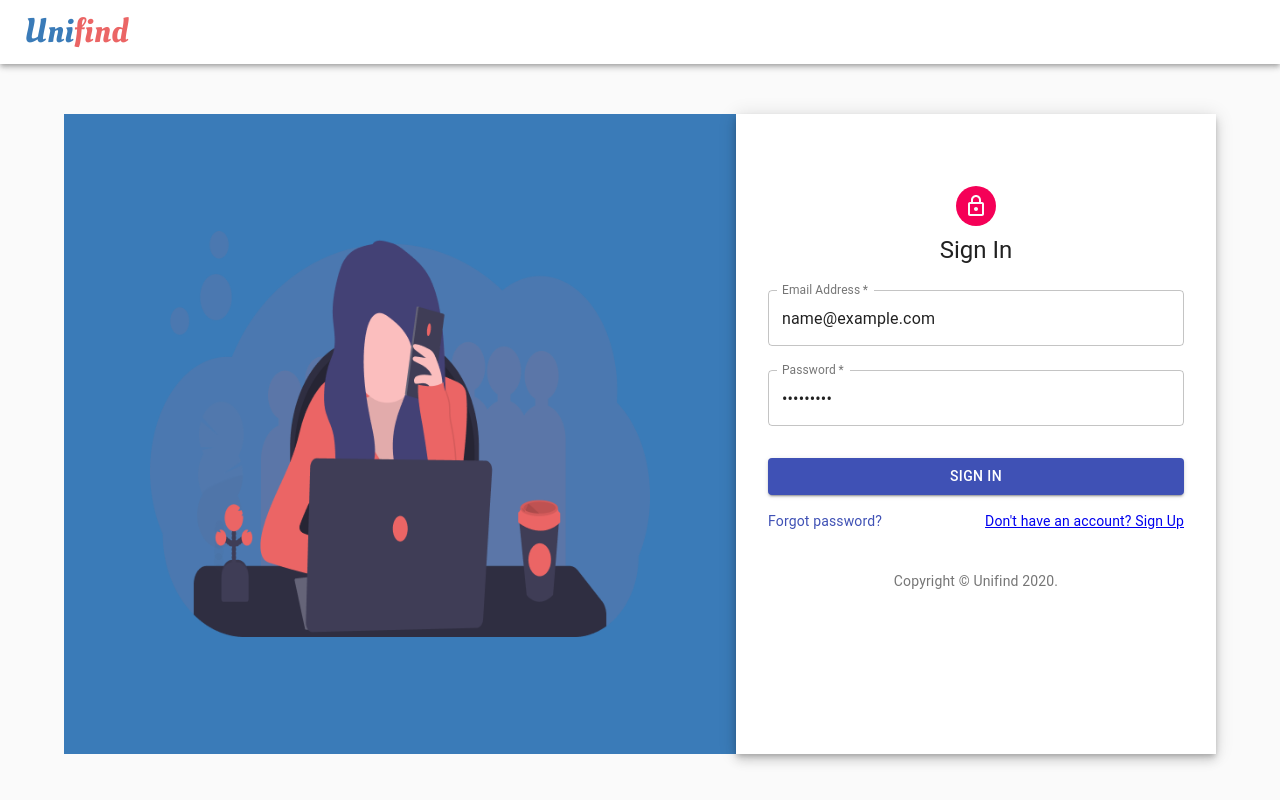
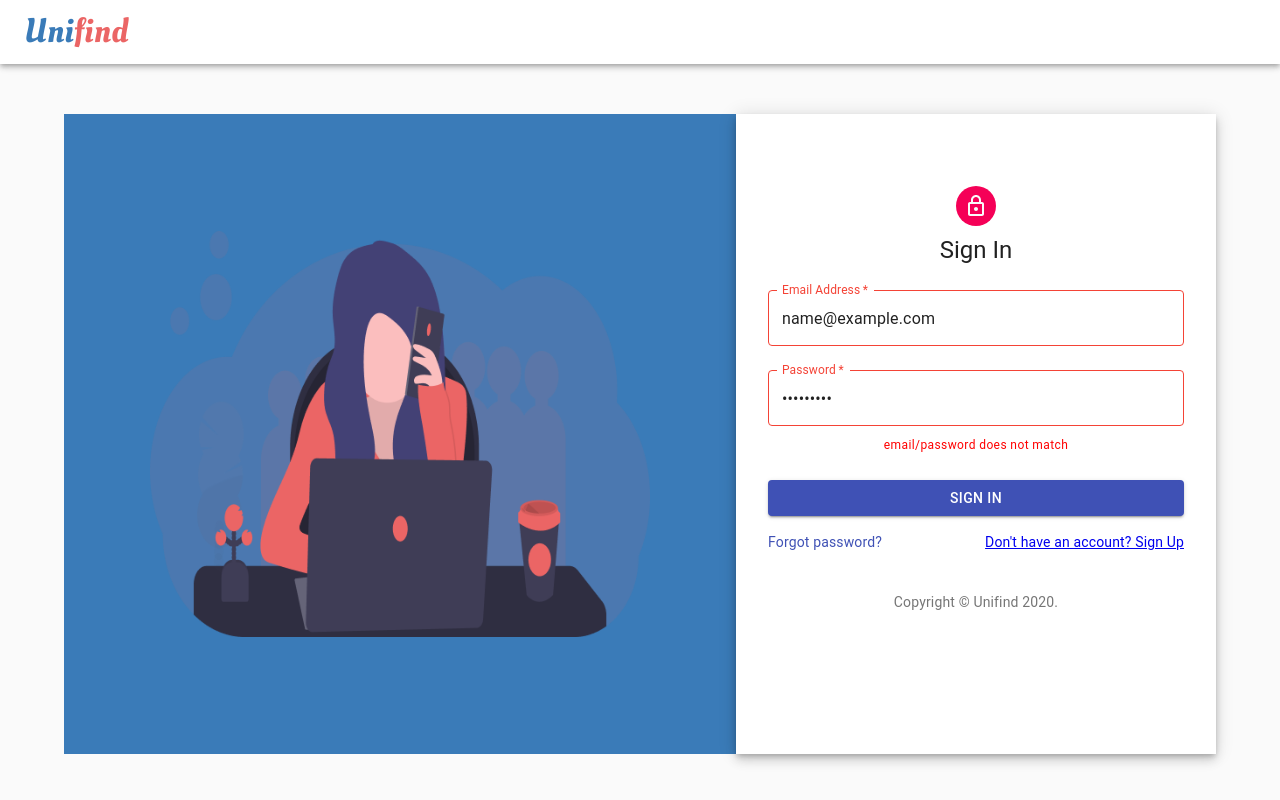
Before and after one commit to kiamco/unifind-application, a React (Create React App) app: page /login in a window 1280 px wide. Both pictures are taken after typing "name@example.com", "Sample123" into the empty fields and a click on the button "SIGN IN". Built offline with nearby package versions, Linux system fonts and the light colour scheme; no server answers.

Commit message:
added some input validation and error messages

```diff
--- /dev/null
+++ b/src/components/errorMsg.js
@@ -0,0 +1,25 @@
+import React from 'react';
+import {Typography, Box} from '@material-ui/core';
+import {makeStyles} from '@material-ui/core/styles';
+
+const useStyles = makeStyles({
+    root:{
+        textAlign:'center'
+    },
+    mesg:{
+        color:'red'
+    }
+})
+
+const ErrorMsg = ({message}) => {
+
+    const classes = useStyles();
+
+    return(
+        <Box className={classes.root}>
+            <Typography variant='caption' className={classes.mesg}>{message}</Typography>
+        </Box>
+    )
+};
+
+export default ErrorMsg;
--- a/src/components/loginForm.js
+++ b/src/components/loginForm.js
@@ -15,6 +15,7 @@ import { makeStyles } from '@material-ui/core/styles';
 import primarySignInImg from '../assets/img/login.png'
 import {NavLink} from 'react-router-dom';
 import {mainBlue} from './themes/color';
+import ErrorMessage from './errorMsg';
 import Axios from 'axios';
 
 function Copyright() {
@@ -79,11 +80,11 @@ const SignInForm = (props) => {
 
   const classes = useStyles();
 
-  console.log(props)
   const [input, setInput] = useState({
       email:'',
       password:''
   });
+  const [isLoginErr, setIsLoginErr] = useState(null);
 
   const onChangeHandler = (e) => {
     setInput({...input, [e.target.name]:e.target.value});
@@ -94,16 +95,19 @@ const SignInForm = (props) => {
 
     const headers = {
         'Content-Type': 'application/json',
+        'Access-Control-Allow-Origin':'*'
     };
 
-    Axios.post('http://localhost:3000/login', input, headers)
+    Axios.post('https://unifind-server.herokuapp.com/login', input, headers)
     .then(res => {
         localStorage.setItem('token',res.data.jwt);
-        localStorage.setItem('username',res.data.username)
+        localStorage.setItem('username',res.data.username);
         props.history.push(`/dashboard/${res.data.username}`);
+        setIsLoginErr(false);
     })
     .catch(e => {
-        console.log(e)
+        console.log(e);
+        setIsLoginErr(true);
     });
 
   };
@@ -121,8 +125,10 @@ const SignInForm = (props) => {
           <Typography component="h1" variant="h5">
             Sign In
           </Typography>
+
           <form className={classes.form} onSubmit={submitForm} noValidate>
             <TextField
+              error={isLoginErr}
               variant="outlined"
               margin="normal"
               required
@@ -135,6 +141,7 @@ const SignInForm = (props) => {
               onChange={(e) => onChangeHandler(e)}
             />
             <TextField
+              error={isLoginErr}
               variant="outlined"
               margin="normal"
               required
@@ -147,7 +154,11 @@ const SignInForm = (props) => {
               onChange={(e) => onChangeHandler(e)}
 
             />
+          {
+            //if login does not find any user show err mesg
+            isLoginErr ? <ErrorMessage message="email/password does not match" /> : ""
 
+          }
             <Button
               type="submit"
               fullWidth
--- a/src/components/signupForm.js
+++ b/src/components/signupForm.js
@@ -1,4 +1,4 @@
-import React, {useState} from 'react';
+import React, { useState } from 'react';
 import Avatar from '@material-ui/core/Avatar';
 import Button from '@material-ui/core/Button';
 import CssBaseline from '@material-ui/core/CssBaseline';
@@ -13,7 +13,8 @@ import LockOutlinedIcon from '@material-ui/icons/LockOutlined';
 import Typography from '@material-ui/core/Typography';
 import { makeStyles } from '@material-ui/core/styles';
 import primaryImg from '../assets/img/signup.png';
-import {mainBlue} from './themes/color';
+import { mainBlue } from './themes/color';
+import ErrorMessage from './errorMsg';
 import Axios from 'axios';
 
 function Copyright() {
@@ -33,7 +34,7 @@ const useStyles = makeStyles((theme) => ({
 
   root: {
     height: '80vh',
-    width:'90%',
+    width: '90%',
 
   },
   image: {
@@ -42,7 +43,7 @@ const useStyles = makeStyles((theme) => ({
     backgroundColor: mainBlue,
     backgroundSize: 'cover',
     backgroundPosition: 'center',
-    backgroundSize:'500px'
+    backgroundSize: '500px'
   },
   paper: {
     margin: theme.spacing(8, 4),
@@ -57,19 +58,19 @@ const useStyles = makeStyles((theme) => ({
   form: {
     width: '100%', // Fix IE 11 issue.
     marginTop: theme.spacing(1),
-    display:'flex',
-    flexFlow:'column wrap'
+    display: 'flex',
+    flexFlow: 'column wrap'
   },
   submit: {
     margin: theme.spacing(3, 0, 2),
   },
-  forgotPass:{
-      textAlign:'left'
+  forgotPass: {
+    textAlign: 'left'
   },
-  formContainer:{
-      display:'flex',
-      justifyContent:'center',
-      marginTop:'50px'
+  formContainer: {
+    display: 'flex',
+    justifyContent: 'center',
+    marginTop: '50px'
   }
 
 }));
@@ -79,34 +80,59 @@ const CreateAccountForm = (props) => {
   const classes = useStyles();
 
   const [inputs, setInputs] = useState({
-    email:'',
-    name:'',
-    password:'',
-    verifyPassword:''
+    email: '',
+    name: '',
+    password: '',
+    verifyPassword: ''
+  });
+  const [signUpErr, setSignUpErr] = useState({
+    passwordMatch: false,
+    emailExists: false,
+    emailValid: false
   });
 
   const onChangeHandler = (e) => {
     e.preventDefault();
-    setInputs({...inputs,[e.target.name]:e.target.value});
-    console.log(inputs);
+    setInputs({ ...inputs, [e.target.name]: e.target.value });
+  };
+
+  const createPost = (inputs, headers) => {
+    return Axios.post('http://localhost:3000/register', inputs, headers)
+      .then(res => {
+        return res.data
+        // // TODO: redirect dashboard
+        // props.history.push(`/dashboard/${inputs.name}`);
+      })
+      .catch(err => {
+        console.error(err);
+      });
+  };
+
+  const emailIsValid = (email) => {
+    return /^[^\s@]+@[^\s@]+\.[^\s@]+$/.test(email)
   };
 
   const onSubmitHanlder = (e) => {
     e.preventDefault();
     const headers = {
-      'Content-Type': 'application/json'
+      'Content-Type': 'application/json',
+      'Access-Control-Allow-Origin': '*'
     };
 
-    Axios.post('http://localhost:3000/register',inputs, headers)
+    //check if email is valid and password match
+    if(emailIsValid(inputs.email)){
+      createPost(inputs, headers)
       .then(res => {
-      console.log(res);
-      // TODO: redirect dashboard
-      props.history.push(`/dashboard/${inputs.name}`)
+        if(res.message === "user already exists"){
+          setSignUpErr(prevState => {
+            return {...prevState,emailExists:true}
+          });
+        } else {
+          props.history.push(`/dashboard/${inputs.name}`);
+        }
+      })
+    };
 
-    })
-    .catch(err => {
-      console.log(err);
-    });
   };
 
   return (
@@ -122,7 +148,7 @@ const CreateAccountForm = (props) => {
             <Typography component="h1" variant="h5">
               Sign Up
           </Typography>
-          <form className={classes.form} onSubmit={(e) => onSubmitHanlder(e)} noValidate>
+            <form className={classes.form} onSubmit={(e) => onSubmitHanlder(e)}>
               <TextField
                 variant="outlined"
                 margin="normal"
@@ -173,6 +199,13 @@ const CreateAccountForm = (props) => {
                 autoComplete="current-password"
                 onChange={onChangeHandler}
               />
+              {
+                //input validation for password
+                signUpErr.passwordMatch ? <ErrorMessage message="passwords don't match" /> : ""
+              }
+              {
+                signUpErr.emailExists ? <ErrorMessage message="email exists" /> : ""
+              }
               <FormControlLabel
                 control={<Checkbox value="remember" color="primary" />}
                 label="Agree to terms and conditions"
@@ -196,6 +229,6 @@ const CreateAccountForm = (props) => {
       </Grid>
     </Box>
   );
-}
+};
 
 export default CreateAccountForm;
```
Lines whose indentation alone changed are shown as unchanged.
